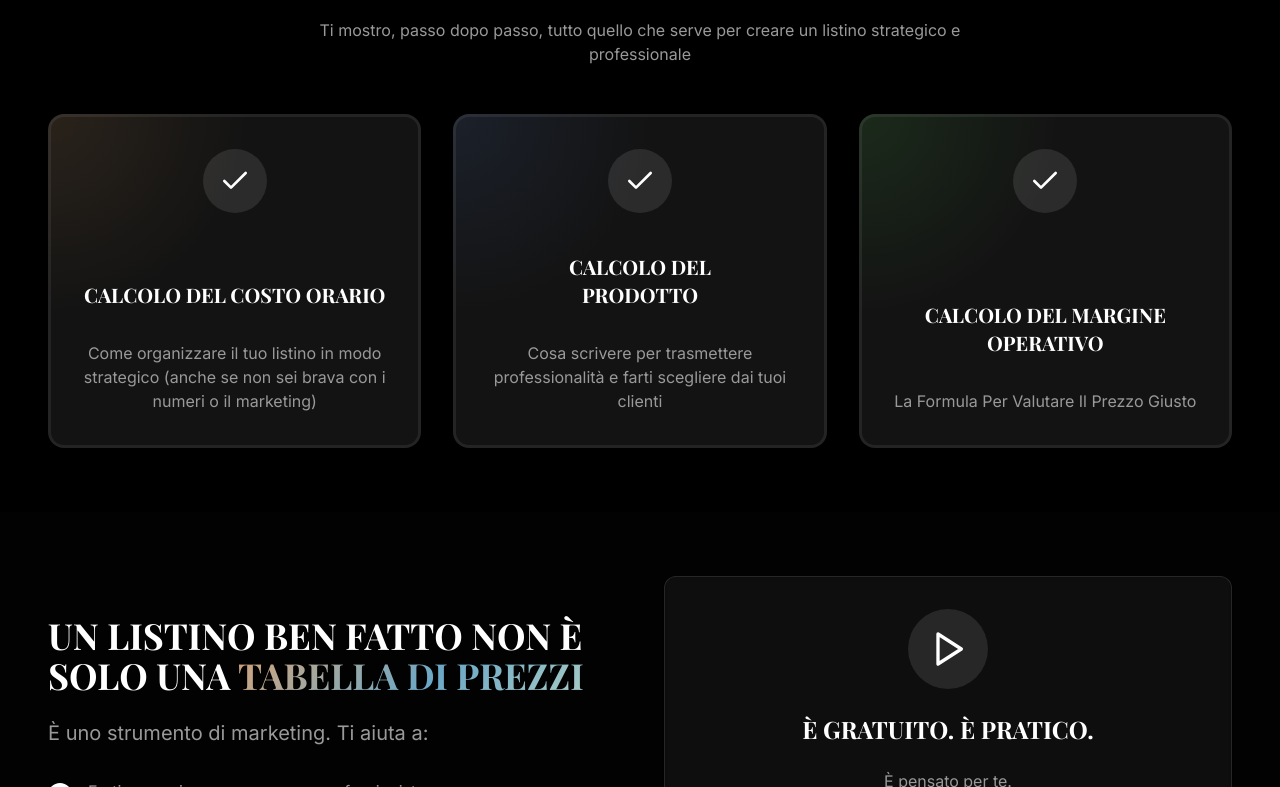
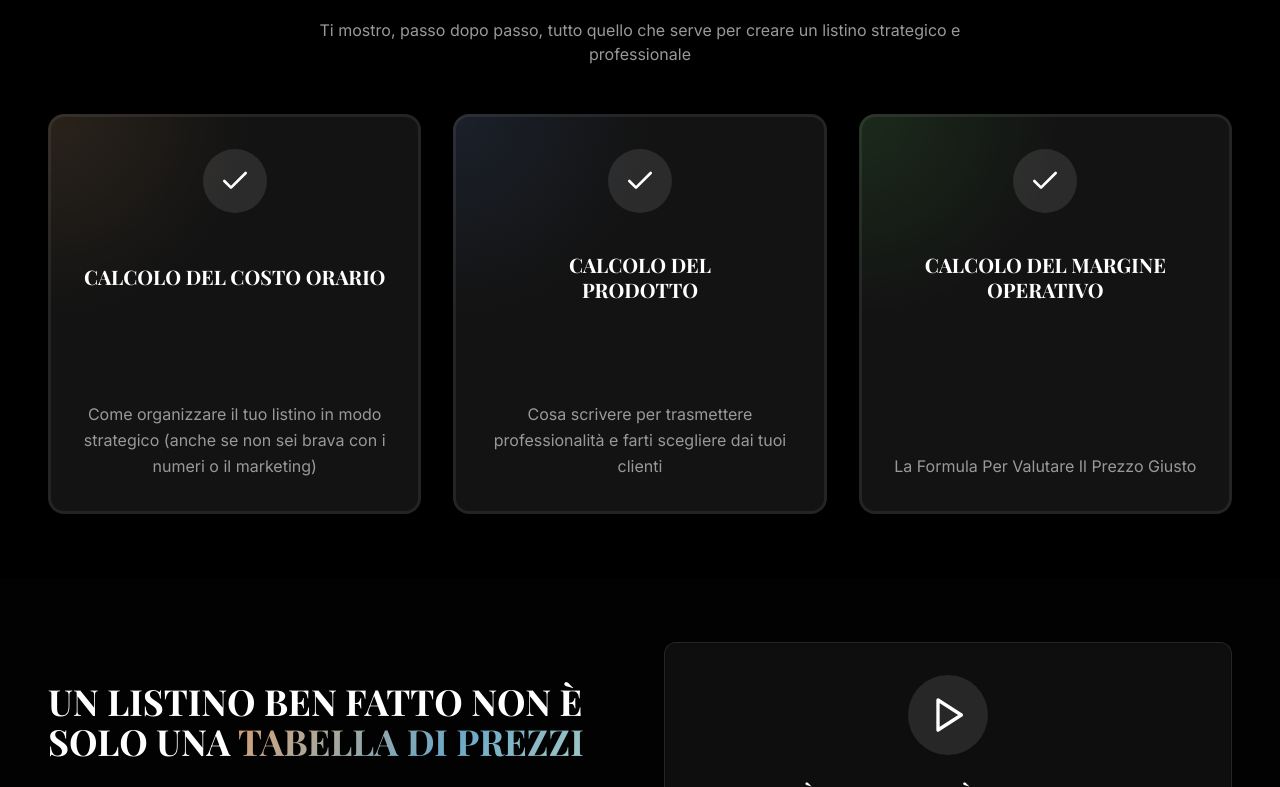
Before and after one commit to Rosin355/aethera-beauty-bloom, a React (Vite) app: page /landing in a window 1280 px wide. Shown: the part 993-1780 px from the top of the page. Built offline with nearby package versions, Linux system fonts and the light colour scheme; no server answers.

Commit message:
Align module titles and subtitles

```diff
--- a/src/pages/LandingPage.tsx
+++ b/src/pages/LandingPage.tsx
@@ -209,34 +209,52 @@ const LandingPage = () => {
           </div>
 
           <div className="grid md:grid-cols-3 gap-8">
-            <GlowCard glowColor="orange" customSize className="w-full p-8 text-center aspect-auto h-auto">
+            <GlowCard glowColor="orange" customSize className="w-full p-8 text-center aspect-auto h-[400px] flex flex-col justify-between">
+              <div className="flex flex-col items-center">
                 <div className="w-16 h-16 bg-white/10 rounded-full flex items-center justify-center mx-auto mb-6">
                   <Check className="w-8 h-8 text-white" />
                 </div>
-              <h3 className="font-playfair text-xl font-bold mb-4 text-white">CALCOLO DEL COSTO ORARIO</h3>
-              <p className="text-muted-foreground">
+                <div className="h-[80px] flex items-center justify-center mb-4">
+                  <h3 className="font-playfair text-xl font-bold text-white text-center leading-tight">CALCOLO DEL COSTO ORARIO</h3>
+                </div>
+              </div>
+              <div className="flex-1 flex items-start justify-center">
+                <p className="text-muted-foreground text-center leading-relaxed">
                   Come organizzare il tuo listino in modo strategico (anche se non sei brava con i numeri o il marketing)
                 </p>
+              </div>
             </GlowCard>
 
-            <GlowCard glowColor="blue" customSize className="w-full p-8 text-center aspect-auto h-auto">
+            <GlowCard glowColor="blue" customSize className="w-full p-8 text-center aspect-auto h-[400px] flex flex-col justify-between">
+              <div className="flex flex-col items-center">
                 <div className="w-16 h-16 bg-white/10 rounded-full flex items-center justify-center mx-auto mb-6">
                   <Check className="w-8 h-8 text-white" />
                 </div>
-              <h3 className="font-playfair text-xl font-bold mb-4 text-white">CALCOLO DEL<br />PRODOTTO</h3>
-              <p className="text-muted-foreground">
+                <div className="h-[80px] flex items-center justify-center mb-4">
+                  <h3 className="font-playfair text-xl font-bold text-white text-center leading-tight">CALCOLO DEL<br />PRODOTTO</h3>
+                </div>
+              </div>
+              <div className="flex-1 flex items-start justify-center">
+                <p className="text-muted-foreground text-center leading-relaxed">
                   Cosa scrivere per trasmettere professionalità e farti scegliere dai tuoi clienti
                 </p>
+              </div>
             </GlowCard>
 
-            <GlowCard glowColor="green" customSize className="w-full p-8 text-center aspect-auto h-auto">
+            <GlowCard glowColor="green" customSize className="w-full p-8 text-center aspect-auto h-[400px] flex flex-col justify-between">
+              <div className="flex flex-col items-center">
                 <div className="w-16 h-16 bg-white/10 rounded-full flex items-center justify-center mx-auto mb-6">
                   <Check className="w-8 h-8 text-white" />
                 </div>
-              <h3 className="font-playfair text-xl font-bold mb-4 text-white">CALCOLO DEL MARGINE OPERATIVO</h3>
-              <p className="text-muted-foreground">
+                <div className="h-[80px] flex items-center justify-center mb-4">
+                  <h3 className="font-playfair text-xl font-bold text-white text-center leading-tight">CALCOLO DEL MARGINE OPERATIVO</h3>
+                </div>
+              </div>
+              <div className="flex-1 flex items-start justify-center">
+                <p className="text-muted-foreground text-center leading-relaxed">
                   La Formula Per Valutare Il Prezzo Giusto
                 </p>
+              </div>
             </GlowCard>
           </div>
         </div>
```
Lines whose indentation alone changed are shown as unchanged.
